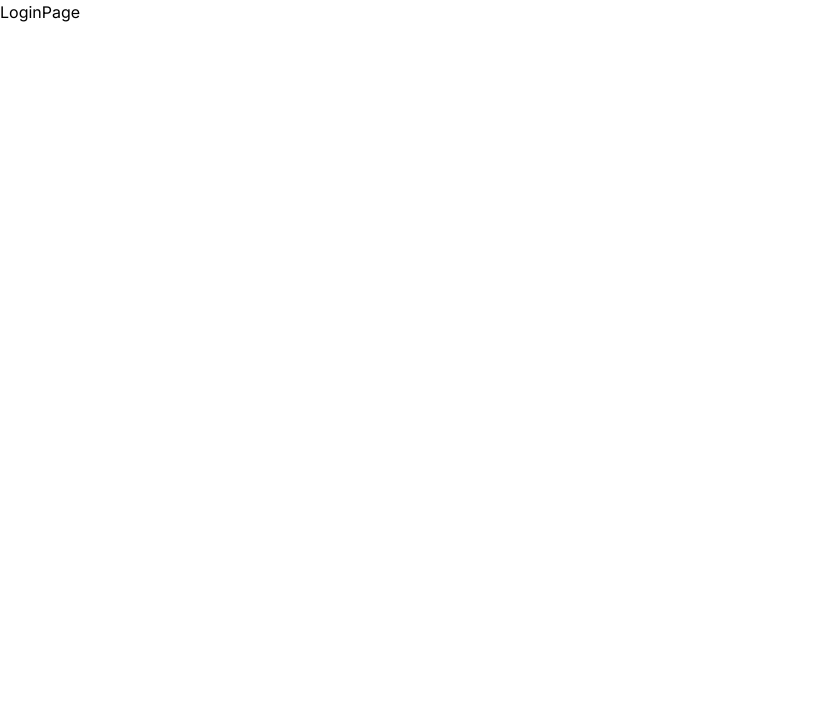
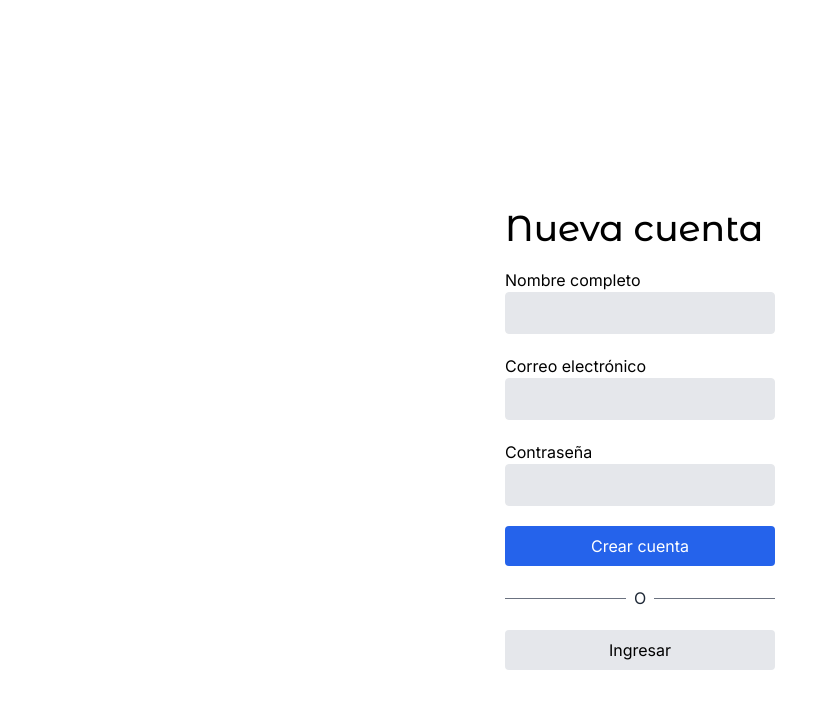
Before and after one commit to LRegalado1996/teslo-shop, a Next.js app: page /auth/new-account in a window 1280 px wide. Shown: the top 708 px of the page, without its empty margins (0-837 px from the left). Built offline with nearby package versions, Linux system fonts and the light colour scheme.

Commit message:
clase 223

```diff
--- a/src/app/auth/layout.tsx
+++ b/src/app/auth/layout.tsx
@@ -1,3 +1,7 @@
 export default function ShopLayout({ children }: { children: React.ReactNode }) {
-  return <main className="min-h-screen bg-grey-700">{children}</main>;
+  return (
+    <main className="flex justify-center">
+      <div className="w-full sm:w-[350px] px-10">{children}</div>
+    </main>
+  );
 }
--- a/src/app/auth/login/page.tsx
+++ b/src/app/auth/login/page.tsx
@@ -1,9 +1,31 @@
+import Link from "next/link";
 import { titleFont } from "@/config/fonts";
 
 export default function LoginPage() {
   return (
-    <div className="">
-      <h1>LoginPage</h1>
+    <div className="flex flex-col min-h-screen pt-32 sm:pt-52">
+      <h1 className={`${titleFont.className} text-4xl mb-5`}>Ingresar</h1>
+
+      <div className="flex flex-col">
+        <label htmlFor="email">Correo electrónico</label>
+        <input className="px-5 py-2 border bg-gray-200 rounded mb-5" type="email" />
+
+        <label htmlFor="email">Contraseña</label>
+        <input className="px-5 py-2 border bg-gray-200 rounded mb-5" type="password" />
+
+        <button className="btn-primary">Ingresar</button>
+
+        {/* divisor l ine */}
+        <div className="flex items-center my-5">
+          <div className="flex-1 border-t border-gray-500"></div>
+          <div className="px-2 text-gray-800">O</div>
+          <div className="flex-1 border-t border-gray-500"></div>
+        </div>
+
+        <Link href="/auth/new-account" className="btn-secondary text-center">
+          Crear una nueva cuenta
+        </Link>
+      </div>
     </div>
   );
 }
--- a/src/app/auth/new-account/page.tsx
+++ b/src/app/auth/new-account/page.tsx
@@ -1,9 +1,34 @@
+import Link from "next/link";
 import { titleFont } from "@/config/fonts";
 
 export default function NewAccountPage() {
   return (
-    <div className="">
-      <h1>LoginPage</h1>
+    <div className="flex flex-col min-h-screen pt-32 sm:pt-52">
+      <h1 className={`${titleFont.className} text-4xl mb-5`}>Nueva cuenta</h1>
+
+      <div className="flex flex-col">
+        <label htmlFor="email">Nombre completo</label>
+        <input className="px-5 py-2 border bg-gray-200 rounded mb-5" type="text" />
+
+        <label htmlFor="email">Correo electrónico</label>
+        <input className="px-5 py-2 border bg-gray-200 rounded mb-5" type="email" />
+
+        <label htmlFor="email">Contraseña</label>
+        <input className="px-5 py-2 border bg-gray-200 rounded mb-5" type="password" />
+
+        <button className="btn-primary">Crear cuenta</button>
+
+        {/* divisor l ine */}
+        <div className="flex items-center my-5">
+          <div className="flex-1 border-t border-gray-500"></div>
+          <div className="px-2 text-gray-800">O</div>
+          <div className="flex-1 border-t border-gray-500"></div>
+        </div>
+
+        <Link href="/auth/login" className="btn-secondary text-center">
+          Ingresar
+        </Link>
+      </div>
     </div>
   );
 }
--- /dev/null
+++ b/src/app/auth/page.tsx
@@ -0,0 +1,5 @@
+import { redirect } from "next/navigation";
+
+export default function () {
+  redirect("/auth/login");
+}
```
